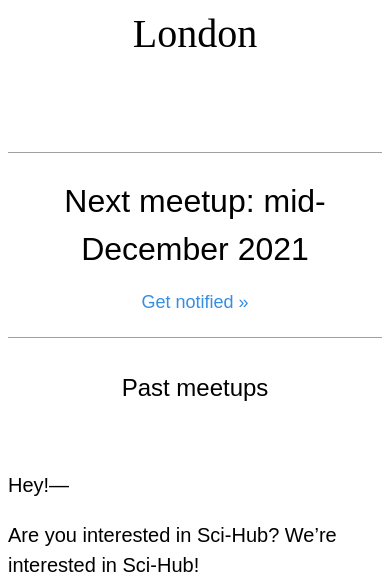
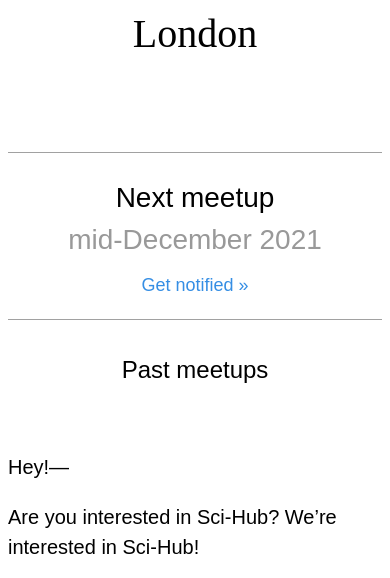
Before and after one commit to sirodoht/cyanblue, a Django app: page / in a window 390 px wide. Shown: the part 144-722 px from the top of the page. Run offline with Django 3.2, Linux system fonts and the light colour scheme; data that the repository does not hold is empty.

Commit message:
update pinned style on index

```diff
--- a/main/static/style.css
+++ b/main/static/style.css
@@ -328,6 +328,11 @@ hr {
     margin-bottom: 32px;
     padding: 24px 0 16px;
 }
+@media (max-width: 570px) {
+    .pinned {
+        font-size: 28px;
+    }
+}
 
 .pinned p {
     margin: 0 auto;
@@ -350,6 +355,10 @@ hr {
 
 .past h2 {
     font-size: 24px;
+}
+
+.past-location {
+    white-space: nowrap;
 }
 
 .lead {
--- a/main/templates/main/index.html
+++ b/main/templates/main/index.html
@@ -7,7 +7,11 @@
 
 <main>
     <article class="pinned">
-        <p>Next meetup: mid-December 2021</p>
+        <p>
+            <span>Next meetup</span>
+            <br>
+            <span style="color: #999;">mid-December 2021</span>
+        </p>
         <p><a class="pinned-subscribe" href="{% url 'subscribe' %}">Get notified »</a></p>
         <!--
         <a href="meetup-1">Meetup #1 — Sep 23, 2021</a>
@@ -20,7 +24,9 @@
         {% for event in event_list %}
         <p>
             <a href="{% url 'event' event.slug %}">Meetup #1 — Sep 23, 2021</a>
-            @ <a href="https://www.nwspk.com/">Newspeak House</a>
+            <span class="past-location">
+                @ <a href="https://www.nwspk.com/">Newspeak House</a>
+            </span>
         </p>
         {% endfor %}
     </article>
```
